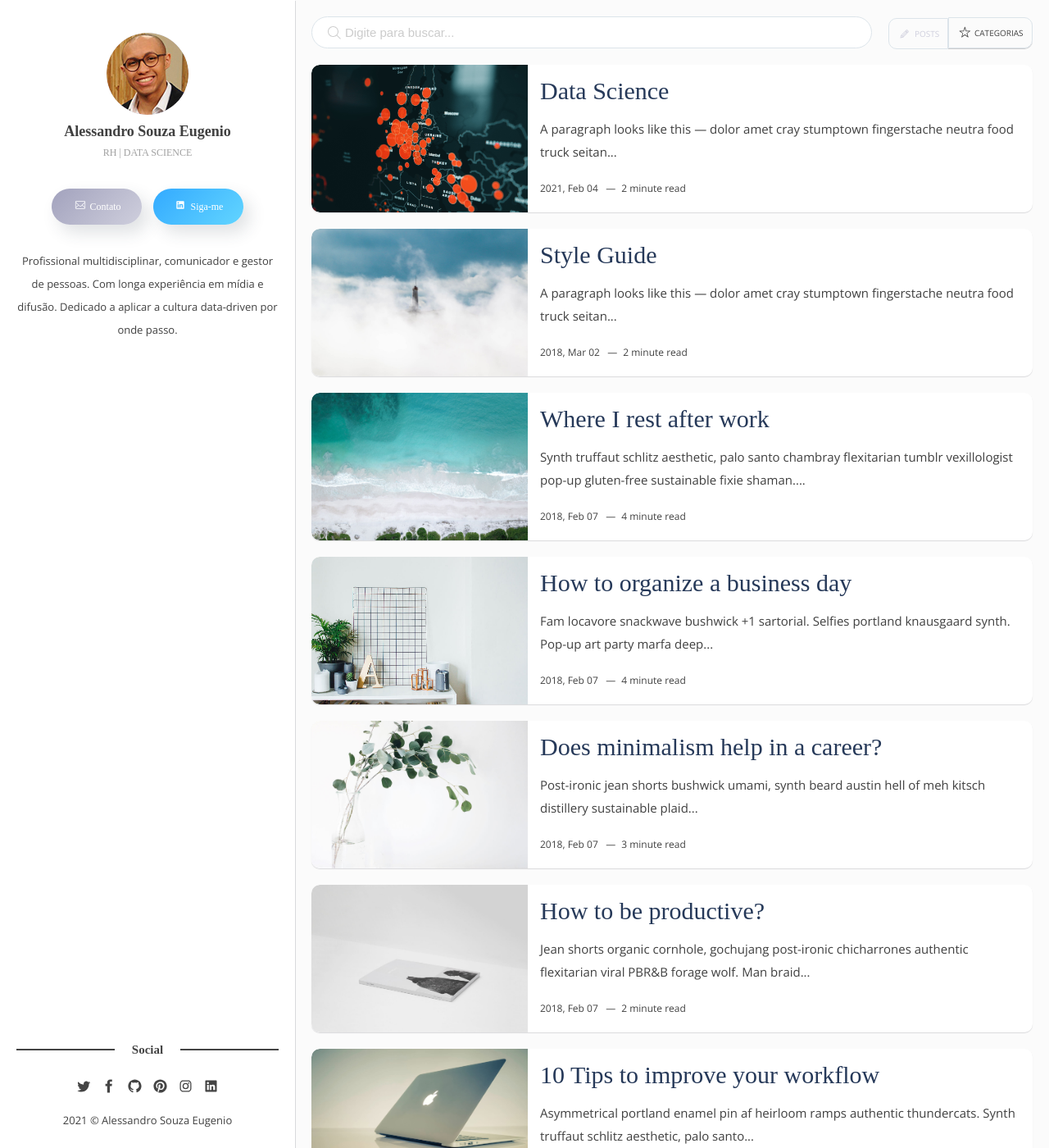
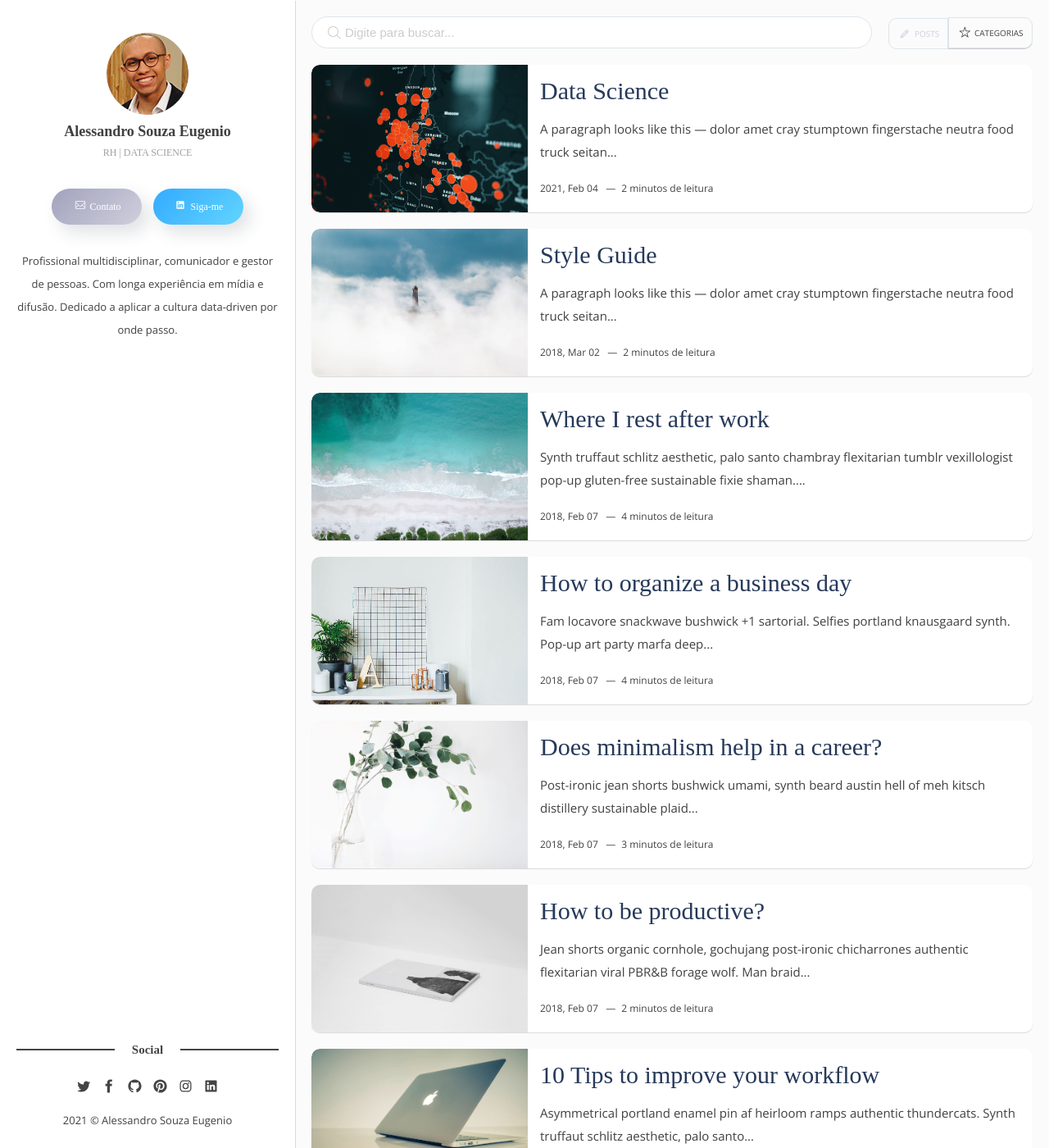
Before and after one commit to alesouzaeu/alesouzaeu.github.io, a Jekyll site: the page built from index.html, in a window 1280 px wide and 1400 px high. Shown: the whole window at 82% size. Built offline with Jekyll 4.4.1, drawn with Linux system fonts in a browser that asks for light colours; some web fonts are replaced; the list of posts is cut into pages by our own code; some of the changed text lies outside the part shown.

Commit message:
correções-detalhes

```diff
--- a/_layouts/category-page.html
+++ b/_layouts/category-page.html
@@ -16,7 +16,7 @@ layout: home
       <p>{{ post.content | strip_html | truncatewords: 15 }}</p>
       <span class="c-post-date">{{post.date | date: '%Y, %b %d'}}&nbsp;&nbsp;&nbsp;—&nbsp;</span>
       <span class="c-post-words">{% capture words %}{{ post.content | number_of_words }}{% endcapture %}{% unless words contains "-" %}{{ words | plus:
-        250 | divided_by: 250 | append: " minute read" }}{% endunless %}</span>
+        250 | divided_by: 250 | append: " minutos de leitura" }}{% endunless %}</span>
     </div>
   </article>
   {% endfor %}
--- a/index.html
+++ b/index.html
@@ -25,7 +25,7 @@ layout: home
       <p>{{ post.content | strip_html | truncatewords: 15 }}</p>
       <span class="c-post-date">{{post.date | date: '%Y, %b %d'}}&nbsp;&nbsp;&nbsp;—&nbsp;</span>
       <span class="c-post-words">{% capture words %}{{ post.content | number_of_words }}{% endcapture %}{% unless words contains "-" %}{{ words |
-          plus: 250 | divided_by: 250 | append: " minute read" }}{% endunless %}</span>
+          plus: 250 | divided_by: 250 | append: " minutos de leitura" }}{% endunless %}</span>
     </div>
   </article> <!-- /.c-post -->
   {% endfor %}
@@ -34,6 +34,6 @@ layout: home
 {% assign postCount = site.posts | size %}
 {% assign postsCovered = site.paginate | plus:offset %}
 {% if postsCovered < postCount %}
-  <button class="c-load-more c-btn c-btn--middle">Load more posts</button>
+  <button class="c-load-more c-btn c-btn--middle">Carregar mais posts</button>
 {% endif %}
 {% include categories.html %}
```
